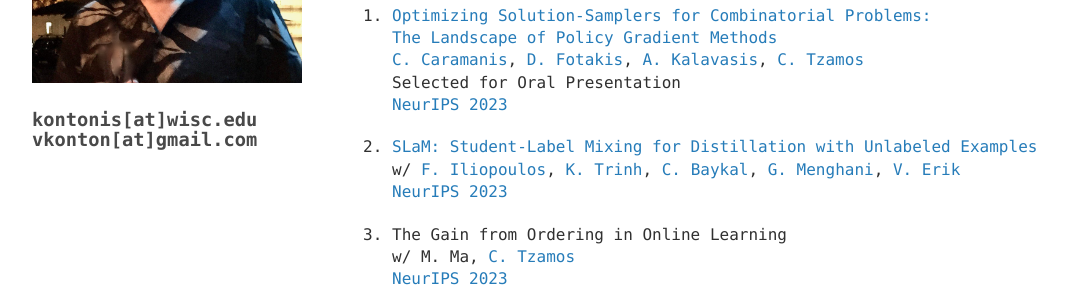
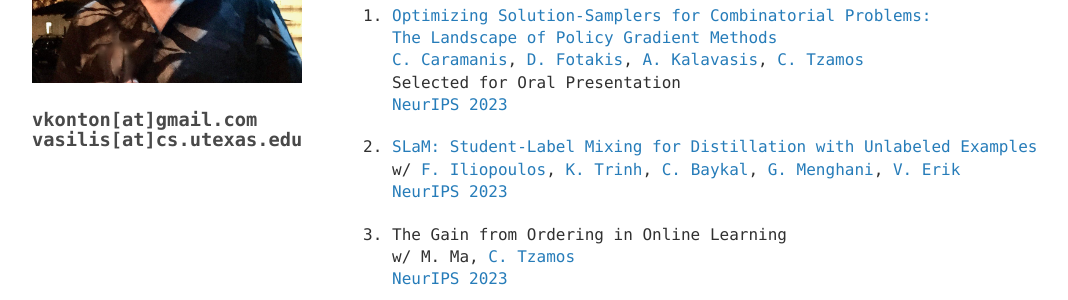
Before and after one commit to vkonton/vkonton.github.io, a Jekyll site: the page built from index.md, in a window 1280 px wide. Shown: the part 319-619 px from the top of the page, without its empty margins (98-1166 px from the left). Built offline with Jekyll 4.4.1, drawn with Linux system fonts in a browser that asks for light colours.

Commit message:
fix email

```diff
--- a/_layouts/default.html
+++ b/_layouts/default.html
@@ -25,8 +25,8 @@
         <!-- <p>{{ site.description | default: site.github.project_tagline }}</p> -->
 
         <h3> <ul style = "list-style-type:none; display:inline">
-		<li> kontonis[at]wisc.edu </li>
 	        <li> vkonton[at]gmail.com </li>
+		<li> vasilis[at]cs.utexas.edu </li>
 		</ul>
 	</h3>
 
```
